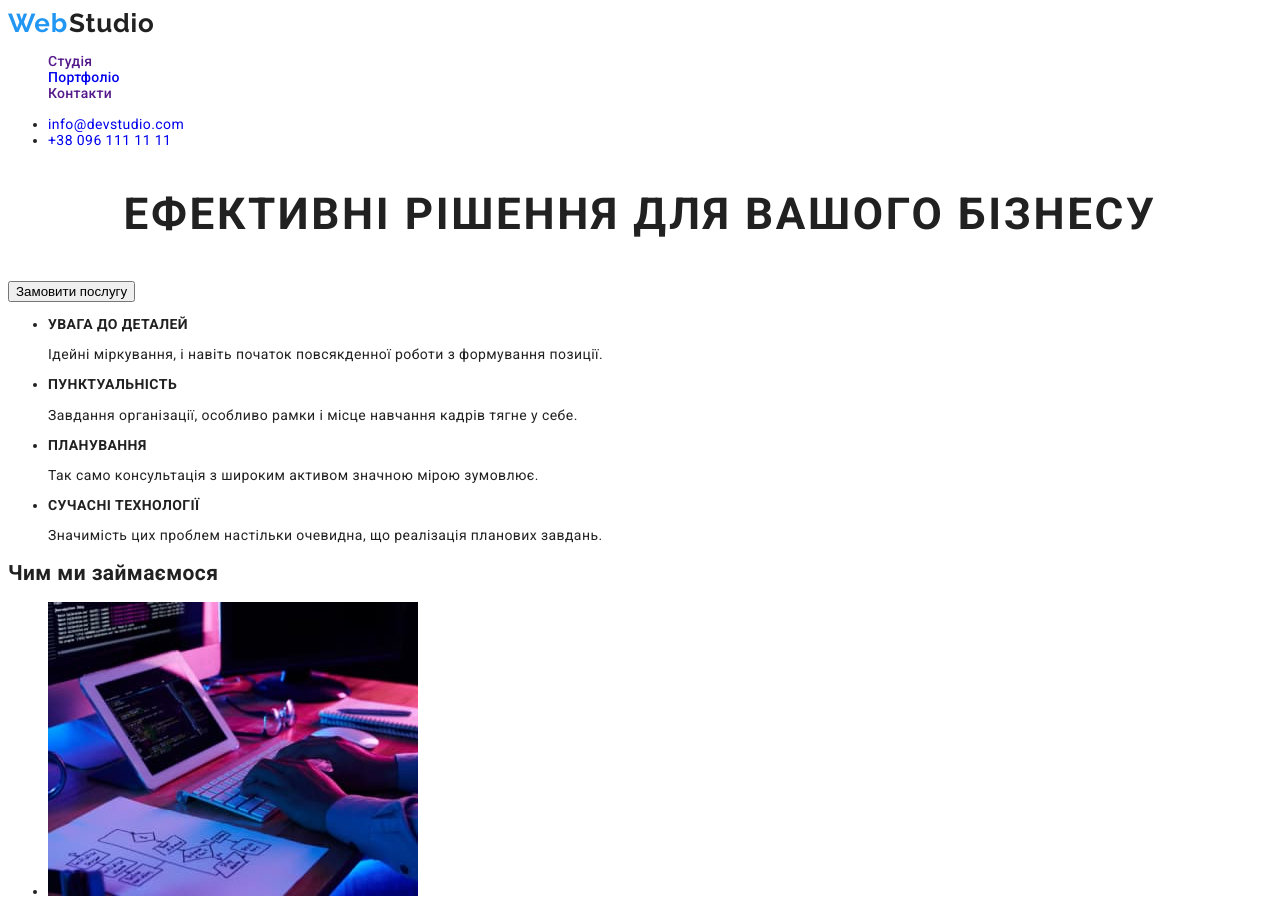
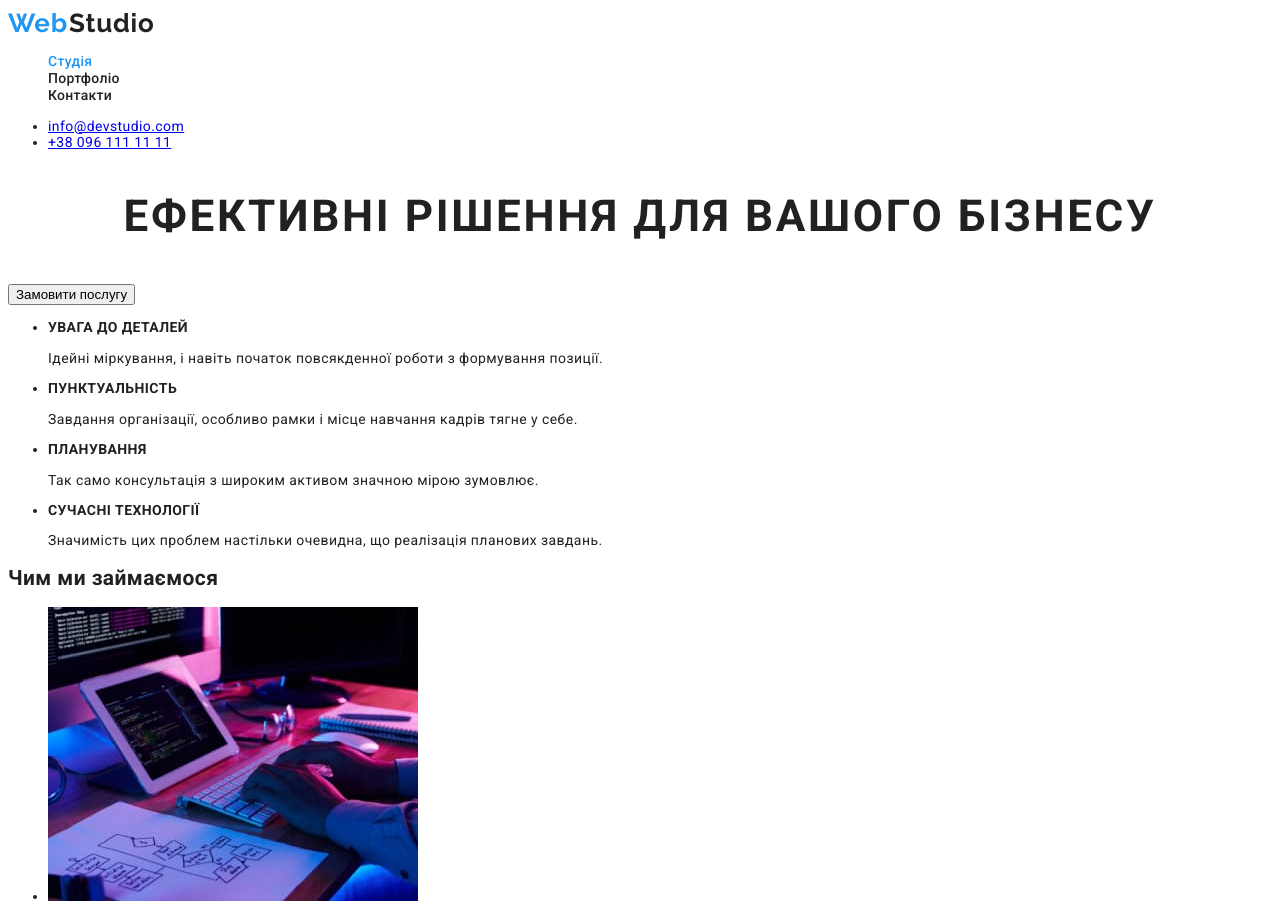
Before and after one commit to HOP3N/goit-markup-hw-102, a plain HTML site: page index.html in a window 1280 px wide. Shown: the top 904 px of the page. Drawn offline with Linux system fonts and the light colour scheme.

Commit message:
stls, clsss upgr

```diff
--- a/css/styles.css
+++ b/css/styles.css
@@ -1,17 +1,20 @@
 :root {
-  /* --color: (#757575); */
-  --text-color: #212121;
+  --text-color: #757575;
+  --title-color: #212121;
   --highlight-color: #2196f3;
 }
 body {
   font-family: 'Roboto', sans-serif;
   font-size: 14px;
   letter-spacing: 0.03em;
-  color: var(--text-color);
+  color: var(--title-color);
 }
 
-a {
-  text-decoration: none;
+/* a {
+
+} */
+.list {
+  list-style: none;
 }
 
 h1,
@@ -20,7 +23,7 @@ h3,
 h4,
 h4,
 h5,
-h5 {
+h6 {
   font-family: Roboto;
 }
 
@@ -30,45 +33,58 @@ h5 {
   font-family: Raleway;
   font-size: 26px;
   font-weight: 700;
-  line-height: 30.52px;
+  line-height: 1.2;
   letter-spacing: 0.03em;
-  text-align: left;
+  text-decoration: none;
 }
 .logo-web {
   color: var(--highlight-color);
   margin-right: -6px;
 }
 .logo-studio {
-  color: var(--text-color);
+  color: var(--title-color);
 }
 /* Header links */
+/* .nav-list {
+  list-style: none;
+} */
 .nav-link {
   font-family: Roboto;
   font-size: 14px;
   font-weight: 500;
-  line-height: 16.41px;
+  line-height: 1.2;
   letter-spacing: 0.02em;
   text-align: left;
   list-style: none;
   text-decoration: none;
-  color: var(--text-color);
+  color: #212121;
+  background: transparent;
+  cursor: pointer;
+}
+.nav-link:hover,
+:focus,
+:active {
+  color: var(--highlight-color);
+}
+.current {
+  color: var(--highlight-color);
 }
 
 /* HERO */
 .hero-title {
-  font-family: Roboto;
+  font-family: inherit;
   font-size: 44px;
   font-weight: 900;
-  line-height: 60px;
+  line-height: 1.4;
   letter-spacing: 0.06em;
   text-align: center;
 }
 /* Section */
 .title {
-  font-family: Roboto;
+  font-family: inherit;
   font-size: 14px;
   font-weight: 700;
-  line-height: 16.41px;
+  line-height: 1.2;
   letter-spacing: 0.03em;
   text-align: left;
   color: var(--title-color);
--- a/index.html
+++ b/index.html
@@ -21,10 +21,10 @@
           <span class="logo-studio">Studio</span>
         </a>
 
-        <ul class="nav-link">
-          <li><a href="" class="">Студія</a></li>
-          <li><a href="./portfolio.html" class="">Портфоліо</a></li>
-          <li><a href="" class="">Контакти</a></li>
+        <ul class="nav-list list">
+          <li><a href="" class="nav-link current">Студія</a></li>
+          <li><a href="./portfolio.html" class="nav-link">Портфоліо</a></li>
+          <li><a href="" class="nav-link">Контакти</a></li>
         </ul>
       </nav>
       <ul>
```
Also changed, not shown: portfolio.html (+1 -1 lines).
